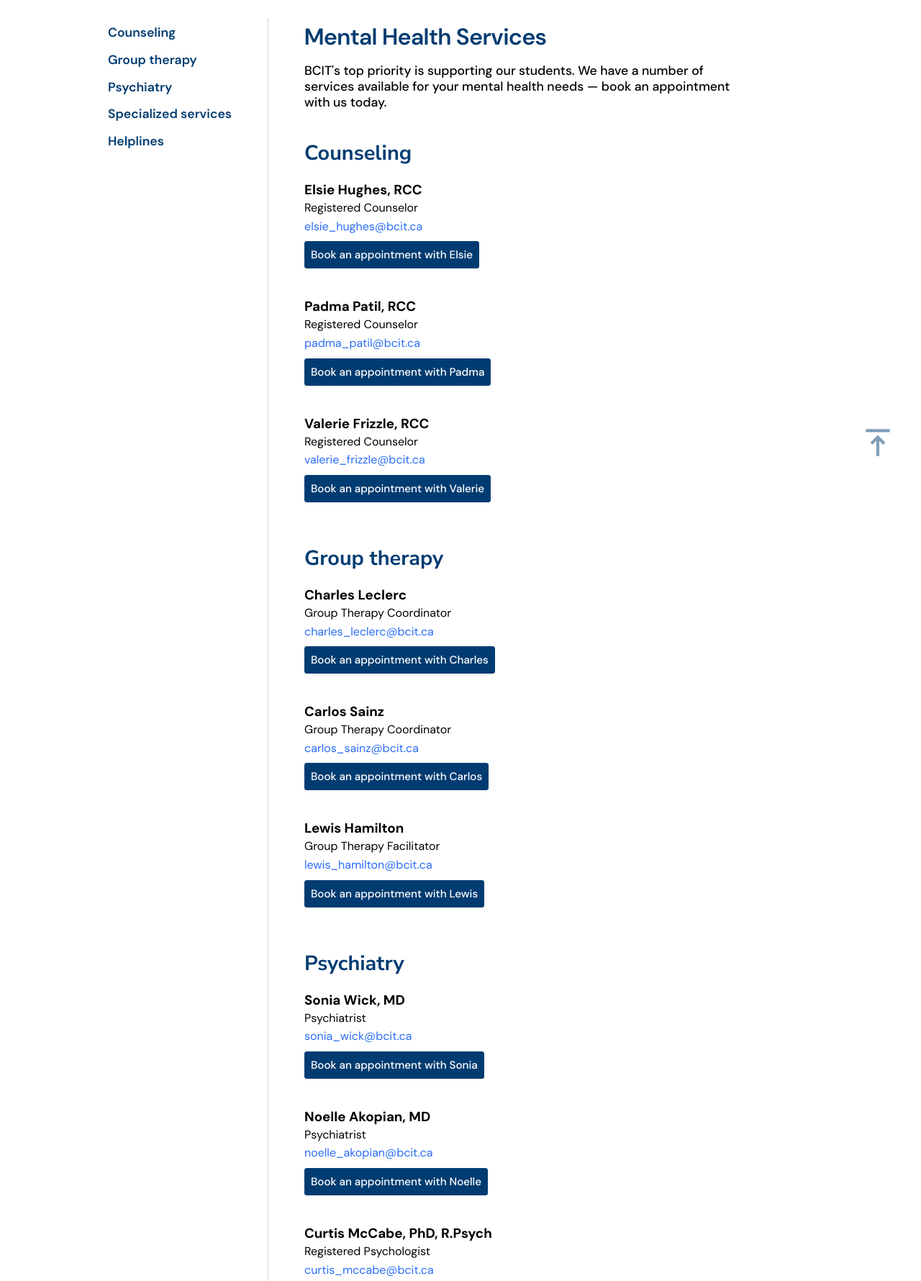
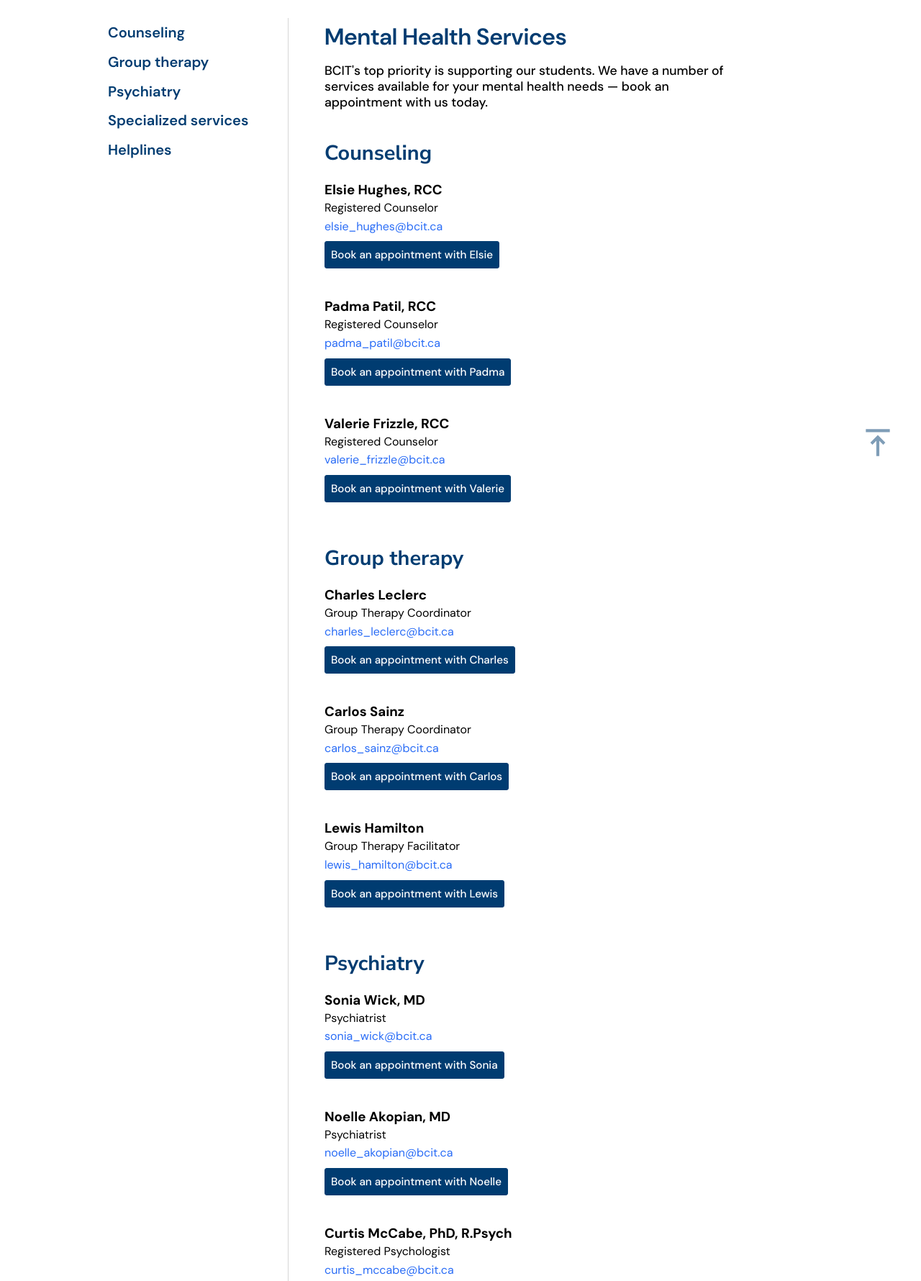
Before and after one commit to Gabe-CIT/TermProject, a Python web app: template templates/services.html in a window 1280 px wide. Shown: the part 140-1920 px from the top of the page at 72% size. Run offline with Jinja, Linux system fonts and the light colour scheme; the template is opened without the code that fills it, so the values that code supplies are empty.

Commit message:
Made page more user friendly by changing scroll options and font sizes

```diff
--- a/static/css/services.css
+++ b/static/css/services.css
@@ -7,6 +7,7 @@
     --header-height: 140px;
     --margin: 150px;
     --cont-top: calc(var(--header-height) + 25px);
+    --cat-width: 200px;
 }
 
 @font-face {
@@ -185,13 +186,15 @@ svg.logo {
     font-weight: 600;
     margin-top: 10px;
     text-wrap: nowrap;
+    width: var(--cat-width);
+    position: fixed;
 }
 
 .cat-list li {
-    margin-bottom: 15px;
+    margin-bottom: 18px;
     cursor: pointer;
     width: fit-content;
-    font-size: 1.1rem;
+    font-size: 1.25rem;
     border-bottom: 2px solid transparent;
     line-height: 1.3rem;
     transition: .1s ease all;
@@ -205,6 +208,7 @@ svg.logo {
     padding: 5px 0 0 50px;
     border-left: var(--divider);
     margin-bottom: 50px;
+    margin-left: var(--cat-width);
 }
 
 .service-cat h1 {
```
